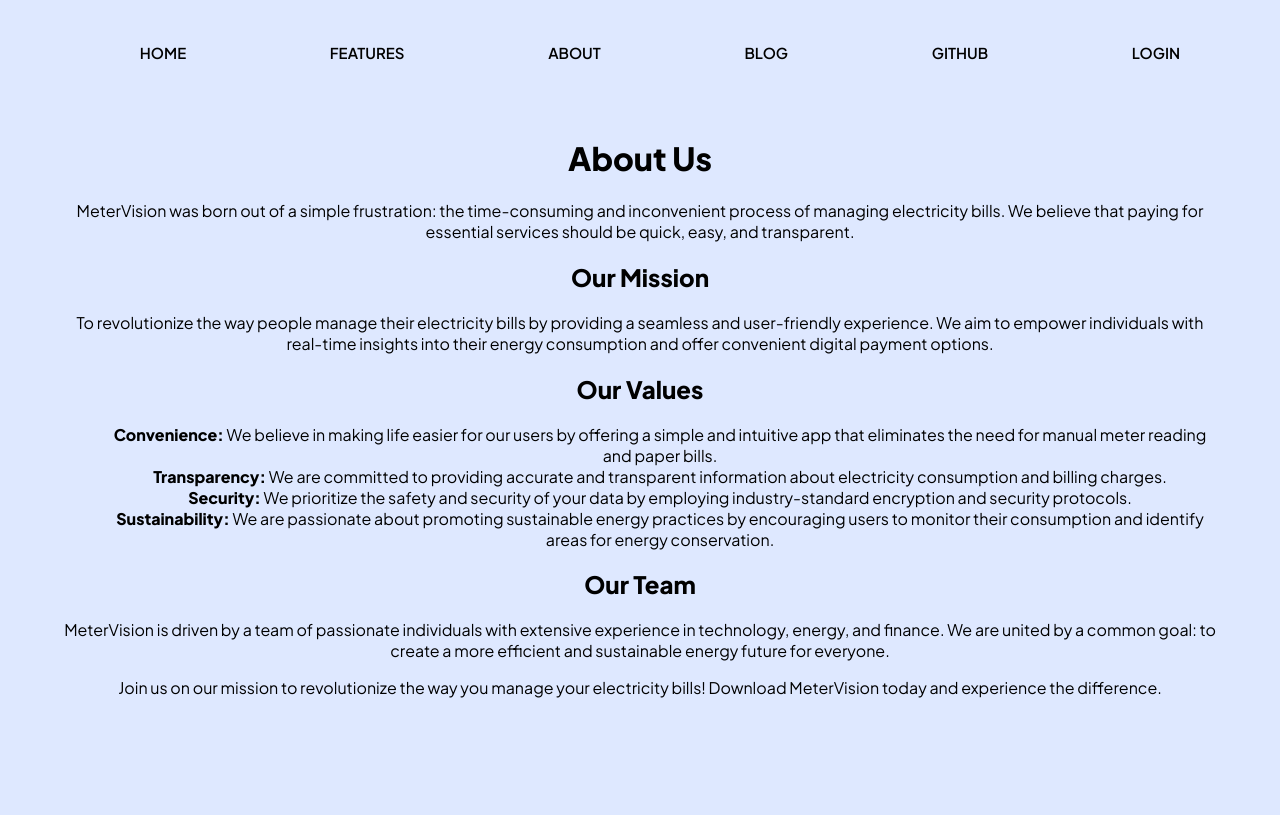
After one commit to hillary-254/metervision, a Django app: template metervision/landing/templates/landing/about.html in a window 1280 px wide. The commit adds this page. Run offline with Django 4.2, Linux system fonts and the light colour scheme; the template is opened without the code that fills it, so the values that code supplies are empty.

Commit message:
create feature and about page

```diff
--- a/metervision/landing/static/landing.css
+++ b/metervision/landing/static/landing.css
@@ -50,6 +50,7 @@ a {
     height: 80vh; /* Full Height no scrolling works with gap: 20px in container */
     /* margin: 20px; */
     padding: 50px;
+    padding-top: 0px;
 }
 
 .hero_text {
@@ -125,6 +126,49 @@ a {
     border-radius: 40px;
 }
 
+/* FEATURE PAGE */
+.feature_page {
+    justify-content: center;
+}
+
+.feature {
+    max-height: fit-content;
+    max-width: 500px;
+    margin-bottom: 10px;
+    text-align: center;
+    justify-content: center;
+    /* border-bottom: 1px;
+    border-bottom-style: solid;
+    border-color: white; */
+    text-align: center;
+}
+
+.feature_heading {
+    margin: 10px;
+    font-size: 50px;
+    font-weight: 800;
+
+    /* GRADIENT START*/
+    -webkit-background-clip: text;
+    background-clip: text;
+    color: transparent;
+    background-image: linear-gradient(90deg, rgba(116,1,170,1) 0%, rgba(8,76,223,1) 42%, rgba(194,90,255,1) 100%);
+    /* GRADIENT END */
+}
+
+.feature_desc {
+    margin: 10px;
+}
+
+/* ABOUT PAGE */
+.about {
+    text-align: center;
+}
+
+.values {
+    list-style: none;
+}
+
 /* -- FOOTER SECTION -- */
 /* .footer{
     font-size: 12px;
--- /dev/null
+++ b/metervision/landing/templates/landing/about.html
@@ -0,0 +1,59 @@
+<!DOCTYPE html>
+<html lang="en">
+<head>
+     <!-- use search and replace to remove on deployment -->
+     <link rel="stylesheet" href="/metervision/landing/static/landing.css" />
+
+     <!-- {% load static %} -->
+     <meta charset="UTF-8">
+     <meta name="viewport" content="width=device-width, initial-scale=1.0">
+     <link rel="stylesheet" href="{% static 'landing.css' %}" />
+     <link rel="preconnect" href="https://fonts.googleapis.com">
+     <link rel="preconnect" href="https://fonts.gstatic.com" crossorigin>
+     <link href="https://fonts.googleapis.com/css2?family=Plus+Jakarta+Sans:ital,wght@0,200;0,400;0,500;0,600;0,800;1,800&display=swap" rel="stylesheet">
+     <title>MeterVision - About</title>
+</head>
+<body>
+   <div class="container">
+     <div class="header">
+          <ul class="header_menu">
+               <li><a href="#">HOME</a></li>
+               <li><a href="#">FEATURES</a></li>
+               <li><a href="#">ABOUT</a></li>
+               <li><a href="#">BLOG</a></li>
+               <li><a href="https://github.com/hillary-254/metervision">GITHUB</a></li>
+               <li><a href="#">LOGIN</a></li>
+          </ul>
+     </div>
+     <div class="main">
+        <div class="about">
+            <h1>About Us</h1>
+            <p>MeterVision was born out of a simple frustration: the time-consuming and inconvenient process of managing electricity bills. We believe that paying for essential services should be quick, easy, and transparent.</p>
+
+            <h2>Our Mission</h2>
+            <p>To revolutionize the way people manage their electricity bills by providing a seamless and user-friendly experience. We aim to empower individuals with real-time insights into their energy consumption and offer convenient digital payment options.</p>
+
+            <h2>Our Values</h2>
+            <ul class="values">
+                <li><strong>Convenience:</strong> We believe in making life easier for our users by offering a simple and intuitive app that eliminates the need for manual meter reading and paper bills.</li>
+                <li><strong>Transparency:</strong> We are committed to providing accurate and transparent information about electricity consumption and billing charges.</li>
+                <li><strong>Security:</strong> We prioritize the safety and security of your data by employing industry-standard encryption and security protocols.</li>
+                <li><strong>Sustainability:</strong> We are passionate about promoting sustainable energy practices by encouraging users to monitor their consumption and identify areas for energy conservation.</li>
+            </ul>
+
+            <h2>Our Team</h2>
+            <p>MeterVision is driven by a team of passionate individuals with extensive experience in technology, energy, and finance. We are united by a common goal: to create a more efficient and sustainable energy future for everyone.</p>
+            <p>Join us on our mission to revolutionize the way you manage your electricity bills! Download MeterVision today and experience the difference.</p>
+        </div>
+     </div>
+
+
+     <!-- <div class="footer">
+          <ul class="footer_menu">
+               <li>GITHUB</li>
+               <li>©️ 2023 - MeterVision</li>
+          </ul>
+     </div> -->
+   </div>
+</body>
+</html>
--- a/metervision/landing/templates/landing/index.html
+++ b/metervision/landing/templates/landing/index.html
@@ -1,7 +1,7 @@
 <!DOCTYPE html>
 <html lang="en">
 <head>
-     <!-- remove on deployment -->
+     <!-- use search and replace to remove on deployment -->
      <link rel="stylesheet" href="/metervision/landing/static/landing.css" />
 
      {% load static %}
```
Also changed, not shown: metervision/landing/templates/landing/features.html (added, +91 -0 lines).
